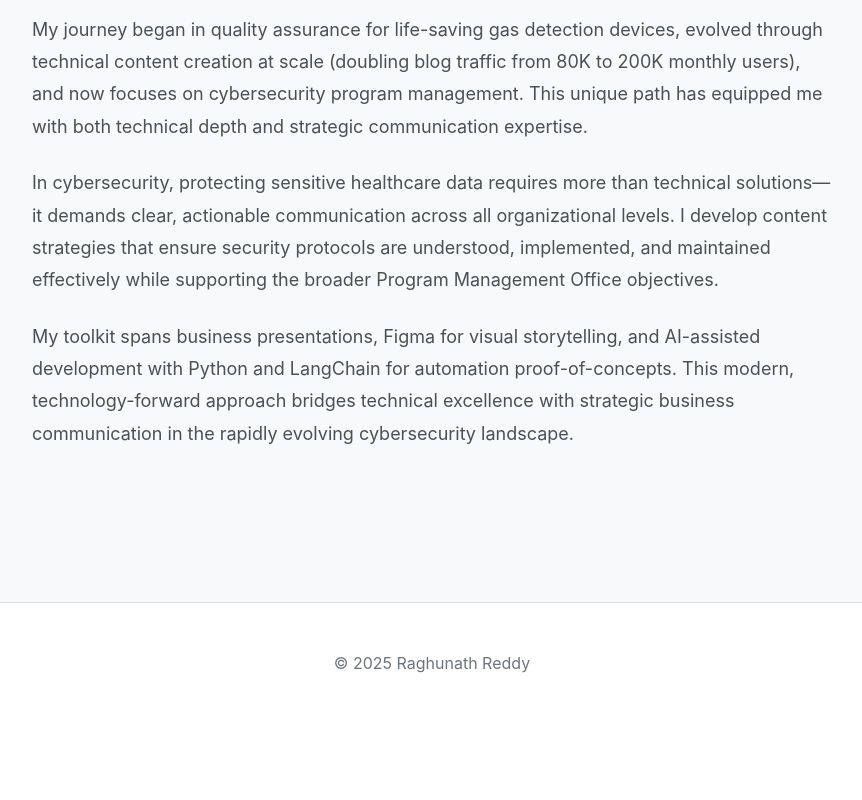
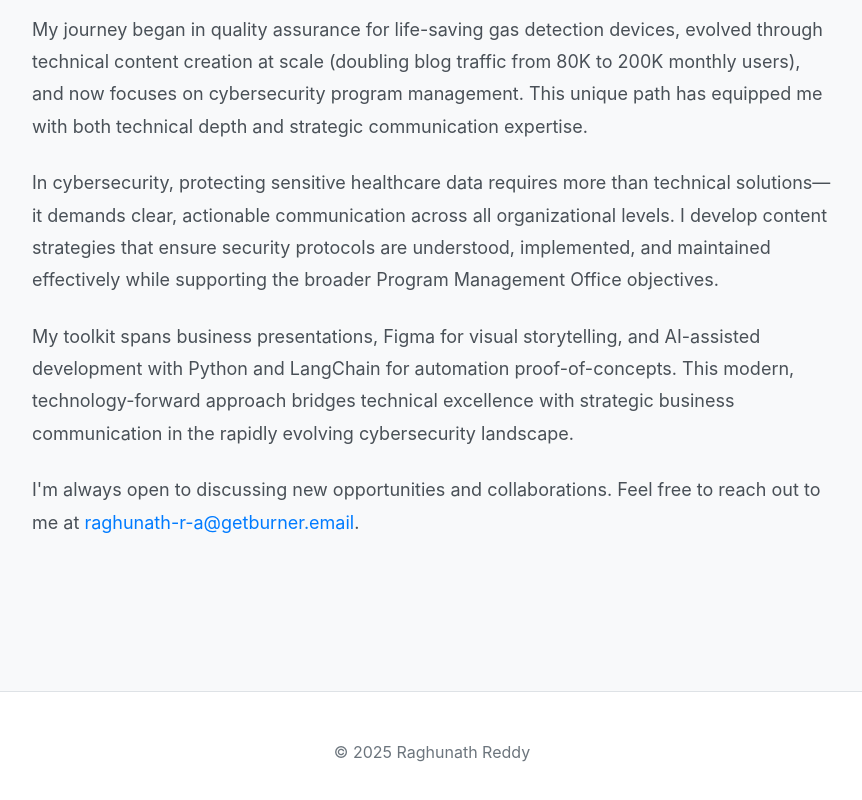
Before and after one commit to raghunath-r-a/raghunath-r-a.github.io, a Gatsby site: page /about in a window 1280 px wide. Shown: the part 504-1304 px from the top of the page, without its empty margins (208-1070 px from the left). Before the commit the page ends 1229 px from the top, so only its background shows below. Built offline with nearby package versions, Linux system fonts and the light colour scheme; Gatsby itself is replaced by a stand-in of ours.

Commit message:
feat: add email to about page

```diff
--- a/src/pages/about.js
+++ b/src/pages/about.js
@@ -41,6 +41,9 @@ const AboutPage = () => {
               strategic business communication in the rapidly evolving
               cybersecurity landscape.
             </p>
+			<p>
+				I'm always open to discussing new opportunities and collaborations. Feel free to reach out to me at <a href="mailto:raghunath-r-a@getburner.email">raghunath-r-a@getburner.email</a>.
+			</p>
           </div>
         </div>
       </section>
```
